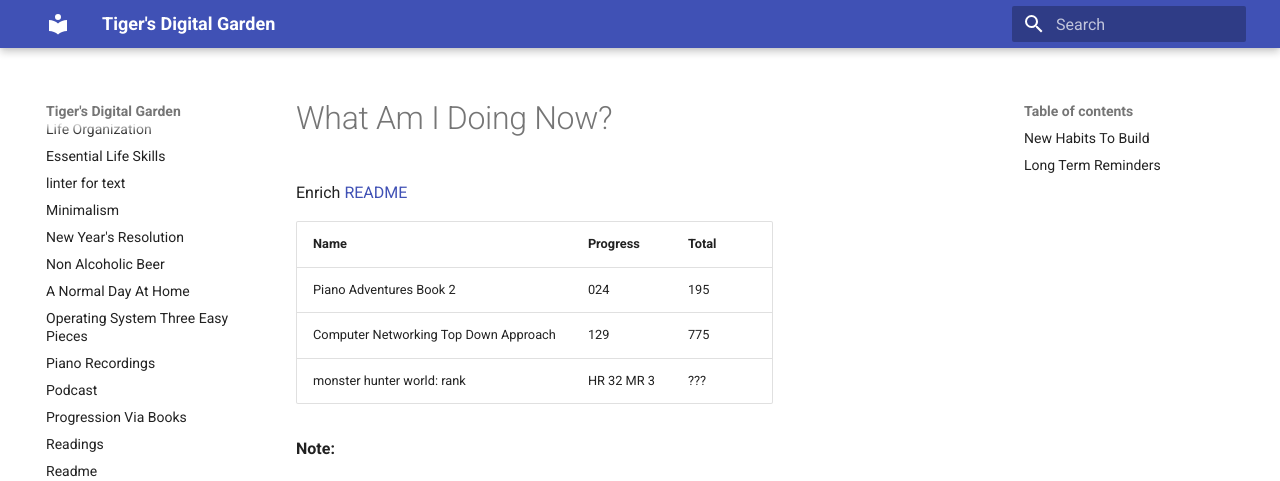
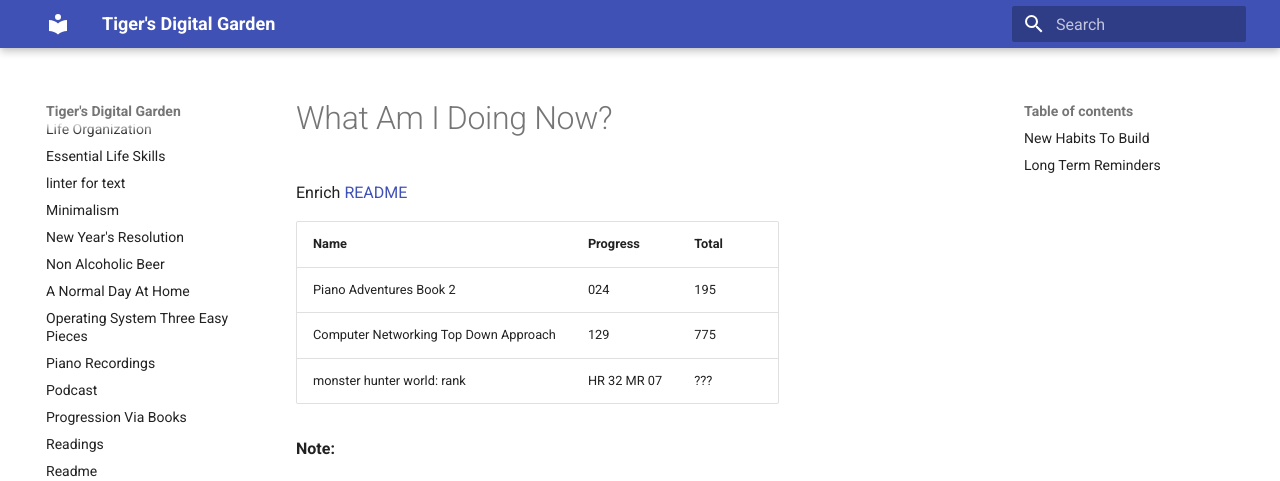
Before and after one commit to ynotstartups/notes, an MkDocs documentation site: the page built from notes/reminders.md, in a window 1280 px wide and 900 px high. Shown: the top 481 px of the window. Built offline with MkDocs 1.6.1 and Material for MkDocs 9.7.7, drawn with Linux system fonts in a browser that asks for light colours.

```diff
--- a/notes/reminders.md
+++ b/notes/reminders.md
@@ -2,11 +2,11 @@
 
 Enrich [README](./readmereadme.md)
 
-| Name                                  | Progress   | Total |
-| ------------------------------------- | ---------- | ----- |
-| Piano Adventures Book 2               | 024        | 195   |
-| Computer Networking Top Down Approach | 129        | 775   |
-| monster hunter world: rank            | HR 32 MR 3 | ???   |
+| Name                                  | Progress    | Total |
+| ------------------------------------- | ----------- | ----- |
+| Piano Adventures Book 2               | 024         | 195   |
+| Computer Networking Top Down Approach | 129         | 775   |
+| monster hunter world: rank            | HR 32 MR 07 | ???   |
 
 **Note:**
 
```
